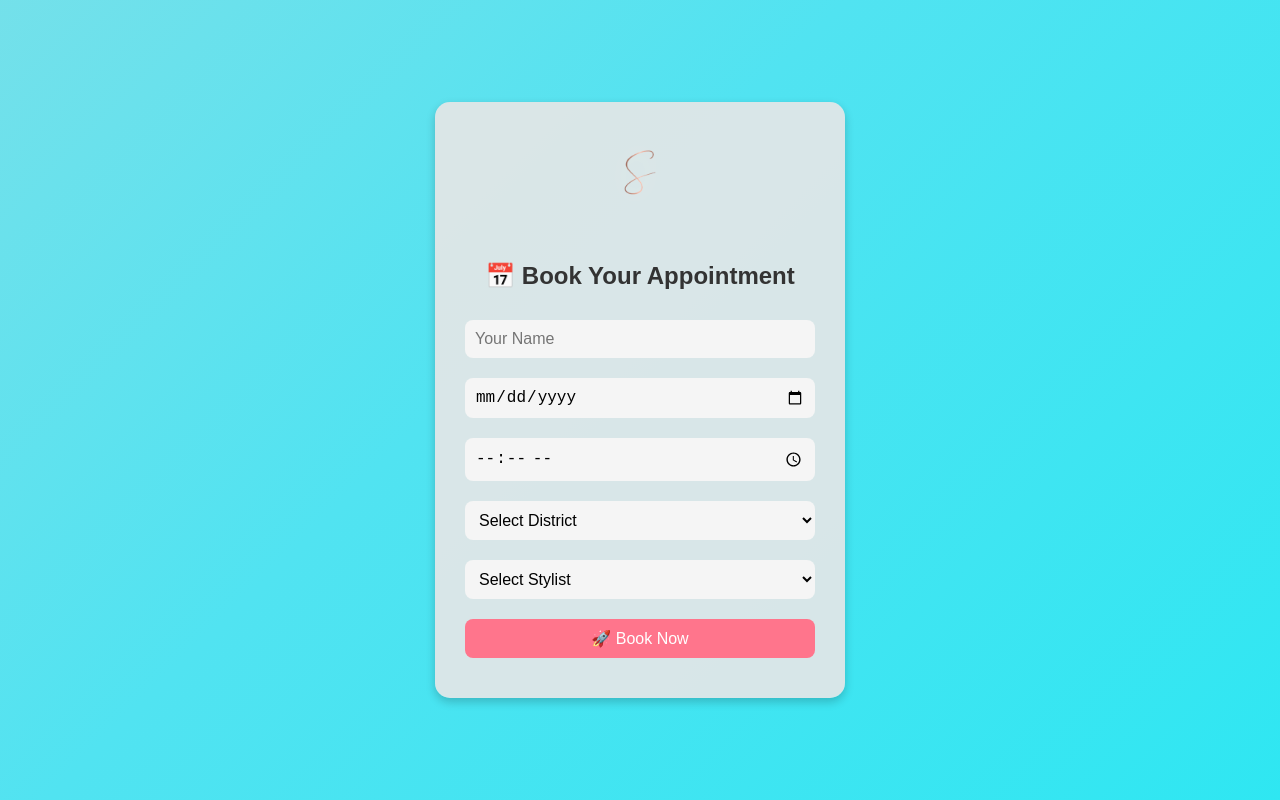
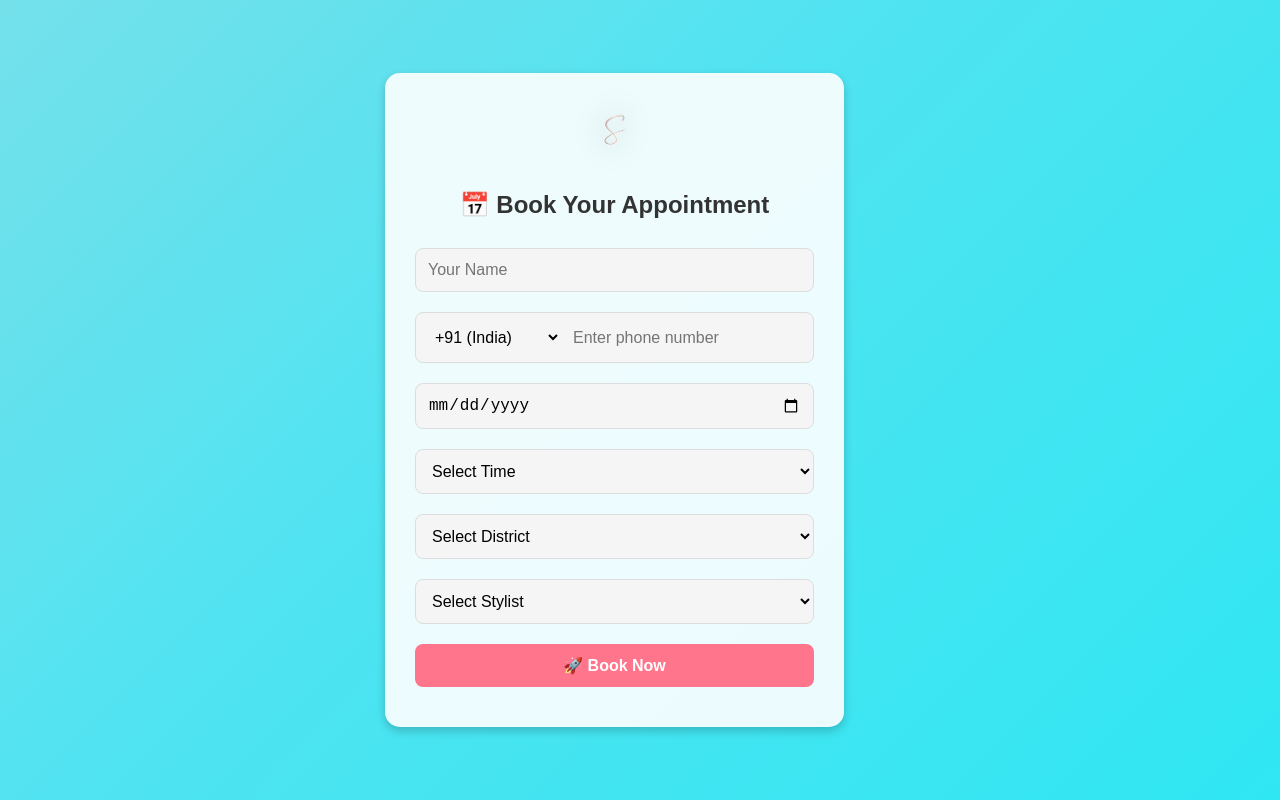
Before and after one commit to RamKumarPeriyasamy/salon-website, a React (Vite) app: page /booking in a window 1280 px wide. Built offline with nearby package versions, Linux system fonts and the light colour scheme.

Commit message:
appoinment-Booking

```diff
--- a/src/pages/Booking.css
+++ b/src/pages/Booking.css
@@ -1,5 +1,4 @@
-/* Booking.css */
-
+/* Background Animation */
 @keyframes wave {
     0% {
       background-position: 0% 50%;
@@ -12,6 +11,7 @@
     }
 }
 
+/* Full Page Setup */
 body {
     margin: 0;
     padding: 0;
@@ -25,65 +25,128 @@
     font-family: 'Arial', sans-serif;
 }
 
+/* Center the Booking Form */
 .booking-container {
     display: flex;
     justify-content: center;
     align-items: center;
-    width: 100%;
+    width: 90%;
 }
 
+/* Booking Card */
 .booking-card {
-    background: rgba(232, 231, 231, 0.9);
+    background: rgba(255, 255, 255, 0.9);
     padding: 30px;
     border-radius: 15px;
     box-shadow: 0 4px 10px rgba(0, 0, 0, 0.2);
     text-align: center;
-    width: 350px;
+    width: 450px;
 }
 
+/* Logo Styling */
 .booking-logo img {
-    width: 150px;
-    margin-bottom: 10px;
-    filter: drop-shadow(0 0 15px rgb(244, 244, 243));
-    animation: glow 1.5s infinite alternate;
+    width: 100px;
+    margin-bottom: 1px;
+    filter: drop-shadow(0 0 15px rgb(21, 21, 21));
+    animation: glow 2.5s infinite alternate;
 }
 
+/* Title */
 .booking-title {
     font-size: 24px;
     color: #333;
     margin-bottom: 20px;
 }
 
+/* Form Layout */
 .booking-form {
     display: flex;
     flex-direction: column;
 }
 
+/* General Input Styles */
 .booking-input, .booking-button {
-    padding: 10px;
+    padding: 12px;
     margin: 10px 0;
     border: none;
     border-radius: 8px;
     font-size: 16px;
 }
 
+/* Input Styling */
 .booking-input {
     background: #f5f5f5;
     transition: 0.3s ease-in-out;
+    border: 1px solid #ddd;
 }
 
+/* Focus Effect */
 .booking-input:focus {
     background: #e0e0e0;
     outline: none;
+    border-color: #ff758c;
 }
 
+/* Booking Button */
 .booking-button {
     background: #ff758c;
     color: white;
     cursor: pointer;
     transition: 0.3s;
+    font-weight: bold;
 }
 
 .booking-button:hover {
-    background: #ff5c72;
+    background: #c542c5;
 }
+
+/* Phone Number Input Styling */
+.phone-input {
+    display: flex;
+    align-items: center;
+    background: #f5f5f5;
+    padding: 10px;
+    border-radius: 8px;
+    margin: 10px 0;
+    border: 1px solid #ddd;
+}
+
+/* Country Code Dropdown */
+.phone-input select {
+    border: none;
+    background: transparent;
+    font-size: 16px;
+    padding: 5px;
+    margin-right: 10px;
+    cursor: pointer;
+}
+
+/* Phone Number Field */
+.phone-input input {
+    flex: 1;
+    border: none;
+    background: transparent;
+    font-size: 16px;
+    outline: none;
+}
+
+/* Restrict time input field size */
+.booking-input[type="time"] {
+    text-align: center;
+}
+
+.error-message {
+    color: red;
+    font-size: 14px;
+    margin-bottom: 10px;
+    text-align: center;
+  }
+
+
+/* Make it responsive */
+@media (max-width: 768px) {
+    .booking-card {
+        width: 90%;
+        padding: 20px;
+    }
+}
--- a/src/pages/Booking.jsx
+++ b/src/pages/Booking.jsx
@@ -1,80 +1,155 @@
+import axios from "axios"; // Import Axios
 import { useState } from "react";
 import "./Booking.css"; // Import CSS
-import logo from "../assets/logo4.png"; // Add your logo image in the src folder
+import logo from "../assets/logo4.png"; // Add your logo
 
 function Booking() {
   const [name, setName] = useState("");
+  const [phone, setPhone] = useState("");
+  const [countryCode, setCountryCode] = useState("+91");
   const [date, setDate] = useState("");
   const [time, setTime] = useState("");
   const [location, setLocation] = useState("");
   const [stylist, setStylist] = useState("");
+  const [error, setError] = useState("");
 
-  const handleSubmit = (e) => {
+  // ✅ Validate 10-digit phone number
+  const validatePhoneNumber = (num) => /^[0-9]{10}$/.test(num);
+
+  // ✅ Convert 12-hour format (AM/PM) to 24-hour format for validation
+  const convertTo24HourFormat = (time12h) => {
+    const [timePart, modifier] = time12h.split(" ");
+    let [hours, minutes] = timePart.split(":").map(Number);
+
+    if (modifier === "PM" && hours !== 12) {
+      hours += 12;
+    }
+    if (modifier === "AM" && hours === 12) {
+      hours = 0;
+    }
+
+    return `${String(hours).padStart(2, "0")}:${String(minutes).padStart(2, "0")}`;
+  };
+
+  // ✅ Validate time between 7:00 AM and 8:00 PM (Converted 24-hour format)
+  const validateTime = (selectedTime) => {
+    const convertedTime = convertTo24HourFormat(selectedTime);
+    const [hours, minutes] = convertedTime.split(":").map(Number);
+
+    return (hours > 7 || (hours === 7 && minutes >= 0)) && (hours < 20 || (hours === 20 && minutes === 0));
+  };
+
+  const handleSubmit = async (e) => {
     e.preventDefault();
-    alert(
-      `✅ Appointment booked for ${name} on ${date} at ${time} in ${location} with ${stylist}.`
-    );
+
+    if (!validatePhoneNumber(phone)) {
+      setError("❌ Phone number must be exactly 10 digits.");
+      return;
+    }
+
+    if (!validateTime(time)) {
+      setError("❌ Please select a time between 7:00 AM and 8:00 PM.");
+      return;
+    }
+
+    setError(""); // Clear errors when validation passes
+
+    const appointmentData = {
+      name,
+      phone: `${countryCode} ${phone}`,
+      date,
+      time,
+      location,
+      stylist,
+    };
+
+    try {
+      const response = await axios.post("http://localhost:5000/book-appointment", appointmentData);
+      alert(response.data.message);
+      setName("");
+      setPhone("");
+      setCountryCode("+91");
+      setDate("");
+      setTime("");
+      setLocation("");
+      setStylist("");
+    } catch (error) {
+      alert("❌ Error Booking Appointment");
+      console.error("Booking Error:", error);
+    }
   };
 
   return (
     <div className="booking-container">
-      {/* Booking Card */}
       <div className="booking-card">
-        {/* Logo on top */}
         <div className="booking-logo">
           <img src={logo} alt="Salon Logo" />
         </div>
+        <h1 className="booking-title">📅 Book Your Appointment</h1>
+        {error && <p className="error-message">{error}</p>} {/* ✅ Show validation errors */}
+        <form onSubmit={handleSubmit} className="booking-form">
+          <input type="text" placeholder="Your Name" value={name} onChange={(e) => setName(e.target.value)} className="booking-input" required />
 
-        {/* Booking Form */}
-        <h1 className="booking-title">📅 Book Your Appointment</h1>
-        <form onSubmit={handleSubmit} className="booking-form">
-          <input
-            type="text"
-            placeholder="Your Name"
-            value={name}
-            onChange={(e) => setName(e.target.value)}
-            className="booking-input"
-            required
-          />
+          {/* Phone Number Input */}
+          <div className="phone-input">
+            <select value={countryCode} onChange={(e) => setCountryCode(e.target.value)}>
+              <option value="+1">+1 (USA)</option>
+              <option value="+91">+91 (India)</option>
+              <option value="+44">+44 (UK)</option>
+              <option value="+61">+61 (Australia)</option>
+              <option value="+81">+81 (Japan)</option>
+            </select>
+            <input type="tel" placeholder="Enter phone number" value={phone} onChange={(e) => setPhone(e.target.value)} required />
+          </div>
 
-          <input
-            type="date"
-            value={date}
-            onChange={(e) => setDate(e.target.value)}
-            className="booking-input"
-            required
-          />
+          {/* Date Picker */}
+          <input type="date" value={date} onChange={(e) => setDate(e.target.value)} className="booking-input" required />
 
-          <input
-            type="time"
-            value={time}
-            onChange={(e) => setTime(e.target.value)}
-            className="booking-input"
-            required
-          />
+          {/* Time Picker (12-Hour Format with AM/PM) */}
+          <select value={time} onChange={(e) => setTime(e.target.value)} className="booking-input" required>
+            <option value="">Select Time</option>
+            <option value="07:00 AM">07:00 AM</option>
+            <option value="07:30 AM">07:30 AM</option>
+            <option value="08:00 AM">08:00 AM</option>
+            <option value="08:30 AM">08:30 AM</option>
+            <option value="09:00 AM">09:00 AM</option>
+            <option value="09:30 AM">09:30 AM</option>
+            <option value="10:00 AM">10:00 AM</option>
+            <option value="10:30 AM">10:30 AM</option>
+            <option value="11:00 AM">11:00 AM</option>
+            <option value="11:30 AM">11:30 AM</option>
+            <option value="12:00 PM">12:00 PM</option>
+            <option value="12:30 PM">12:30 PM</option>
+            <option value="01:00 PM">01:00 PM</option>
+            <option value="01:30 PM">01:30 PM</option>
+            <option value="02:00 PM">02:00 PM</option>
+            <option value="02:30 PM">02:30 PM</option>
+            <option value="03:00 PM">03:00 PM</option>
+            <option value="03:30 PM">03:30 PM</option>
+            <option value="04:00 PM">04:00 PM</option>
+            <option value="04:30 PM">04:30 PM</option>
+            <option value="05:00 PM">05:00 PM</option>
+            <option value="05:30 PM">05:30 PM</option>
+            <option value="06:00 PM">06:00 PM</option>
+            <option value="06:30 PM">06:30 PM</option>
+            <option value="07:00 PM">07:00 PM</option>
+            <option value="07:30 PM">07:30 PM</option>
+            <option value="08:00 PM">08:00 PM</option>
+          </select>
 
-          {/* Tamil Nadu Districts Dropdown */}
-          <select
-            value={location}
-            onChange={(e) => setLocation(e.target.value)}
-            className="booking-input"
-            required
-          >
+          {/* Location Selection */}
+          <select value={location} onChange={(e) => setLocation(e.target.value)} className="booking-input" required>
             <option value="">Select District</option>
             <option value="Chennai">Chennai</option>
+            <option value="Thoothukudi">Thoothukudi</option>
+            <option value="Salem">Salem</option>
+            <option value="Madurai">Madurai</option>
             <option value="Coimbatore">Coimbatore</option>
-            <option value="Madurai">Madurai</option>
-            <option value="Tiruchirappalli">Tiruchirappalli</option>
-            <option value="Salem">Salem</option>
-            <option value="Erode">Erode</option>
-            <option value="Vellore">Vellore</option>
-            <option value="Tirunelveli">Tirunelveli</option>
-            <option value="Thoothukudi">Thoothukudi</option>
-            <option value="Kanyakumari">Kanyakumari</option>
+
           </select>
 
-          {/* Stylist Selection */}
-          <select
+               {/* Stylist Selection */}
+                <select
             value={stylist}
             onChange={(e) => setStylist(e.target.value)}
             className="booking-input"
@@ -86,9 +161,8 @@ function Booking() {
             <option value="Ram Kumar P">Ram Kumar P</option>
           </select>
 
-          <button type="submit" className="booking-button">
-            🚀 Book Now
-          </button>
+          {/* Submit Button */}
+          <button type="submit" className="booking-button">🚀 Book Now</button>
         </form>
       </div>
     </div>
--- a/src/pages/Home.jsx
+++ b/src/pages/Home.jsx
@@ -8,7 +8,7 @@ const Home = () => {
       <img src={logo} alt="Salon Logo" className="logo" />
       <h1 className="title">Welcome to Sundaram Salon</h1>
       <h2 className="subtitle">
-        Your one-stop destination for all your beauty needs
+      "Life is more beautiful when you meet the right stylist."
       </h2>
       <Link to="/booking" className="glassy-button">
         Book an Appointment
```
Also changed, not shown: 1 other file (tests, documents, lock files or other folders). Lines whose indentation alone changed are shown as unchanged.
